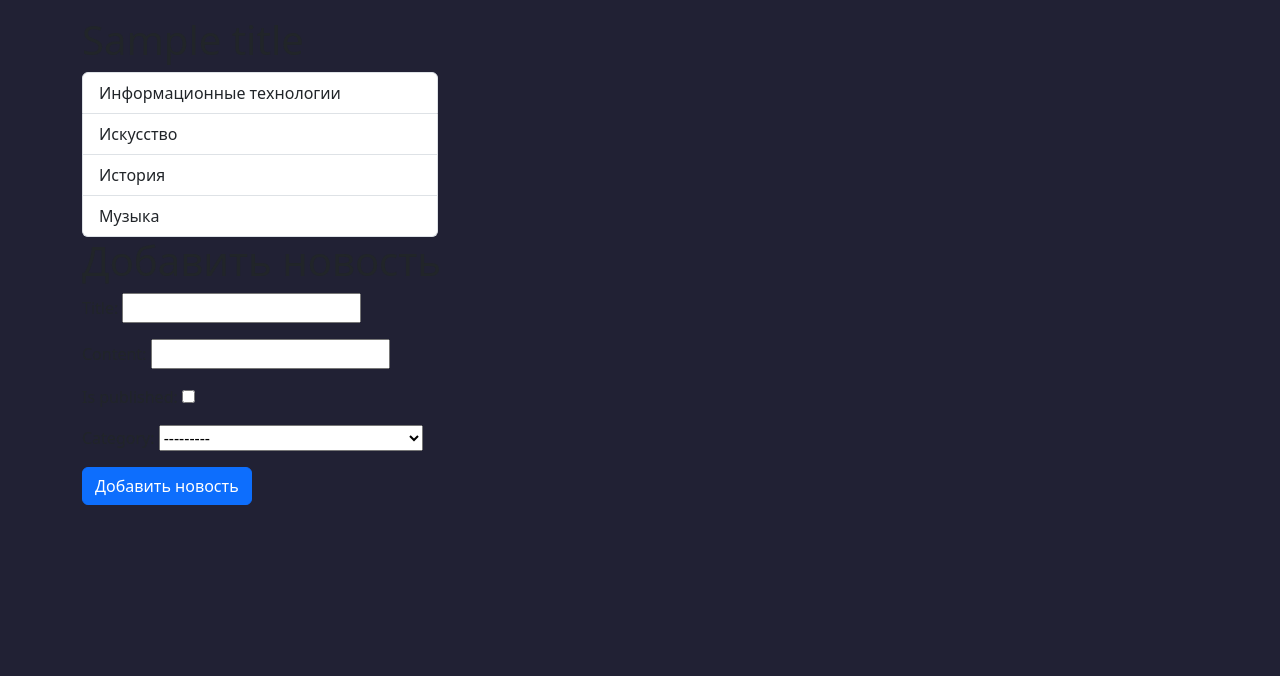
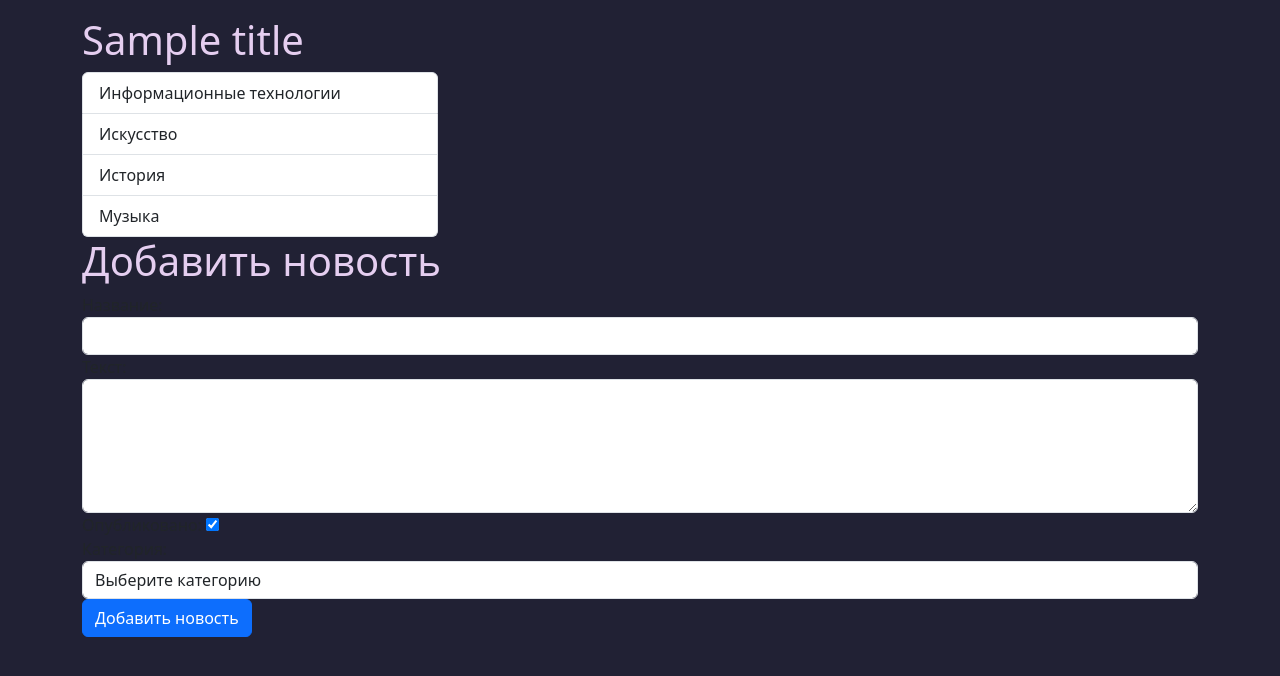
Before and after one commit to NorthernBlow/AudioStream, a Django app: template mysite/news/templates/news/add_news.html in a window 1280 px wide. Shown: the part 56-732 px from the top of the page. Run offline with Django 4.2, Linux system fonts and the light colour scheme; data comes from the database, SQL or seed files in the repository; both versions use the stored data as it was after the commit; the template is opened without the code that fills it: values that come from a table or form of the project are taken from there, most other values are stand-ins (such as "Sample title", 1, 10 or a date in 2020); some libraries are stand-ins or nearby versions.

Commit message:
сделал формы и настроил их сохранение в БД

```diff
--- a/mysite/mysite/static/css/style.css
+++ b/mysite/mysite/static/css/style.css
@@ -1,3 +1,12 @@
 body{
      background-color: #212134;
 }
+.form-label {
+	color: #e5cef0;
+}
+p {
+	text-shadow: 1px 1px #fff;
+}
+h1 {
+    color: #e5cef0
+}
--- a/mysite/news/forms.py
+++ b/mysite/news/forms.py
@@ -3,7 +3,9 @@ from .models import Category
 
 
 class NewsForm(forms.Form):
-    title = forms.CharField(max_length=150)
-    content = forms.CharField()
-    is_published = forms.BooleanField()
-    category = forms.ModelChoiceField(queryset=Category.objects.all())
+    title = forms.CharField(max_length=150, label='Название', widget=forms.TextInput(attrs={"class": "form-control"}))
+    content = forms.CharField(label='Текст', required=False, widget=forms.Textarea(attrs={"class": "form-control",
+                                                                                          "rows": 5}))
+    is_published = forms.BooleanField(label='Опубликовано', initial=True)
+    category = forms.ModelChoiceField(empty_label='Выберите категорию', label='Категория', queryset=Category.objects.all(),
+                                      widget=forms.Select(attrs={"class": "form-control"}))
--- a/mysite/news/templates/news/add_news.html
+++ b/mysite/news/templates/news/add_news.html
@@ -15,7 +15,55 @@
 
 <form action="{% url 'add_news' %}" method="post">
     {% csrf_token %}
+
+    {% comment %}
     {{ form.as_p }}
+    {% endcomment %}
+ {% comment %}
+    {{ form.non_field.errors }}
+      <div class="form-group">
+    <label for="{{ form.title.id_for_label }}" class="form-label">Название: </label>
+          {{ form.title }}
+          <div class="invalid-feedback">
+              {{ form.title.errors }}
+          </div>
+  </div>
+<br>
+    <div class="form-group">
+    <label for="{{ form.content.id_for_label }}" class="form-label">Текст </label>
+          {{ form.content }}
+          <div class="invalid-feedback">
+              {{ form.content.errors }}
+          </div>
+  </div>
+<br>
+    <div class="form-group">
+    <label for="{{ form.is_published.id_for_label }}" class="form-label">Опубликовано </label>
+          {{ form.is_published }}
+          <div class="invalid-feedback">
+              {{ form.is_published.errors }}
+          </div>
+  </div>
+<br>
+    <div class="form-group">
+    <label for="{{ form.category.id_for_label }}" class="form-label">Категории </label>
+          {{ form.category }}
+          <div class="invalid-feedback">
+              {{ form.category.errors }}
+          </div>
+  </div>
+<br>
+    {% endcomment %}
+
+    {% for field in form %}
+ <div class="form-group">
+     {{ field.label_tag }}
+     {{ field }}
+      <div class="invalid-feedback">
+              {{ form.category.errors }}
+          </div>
+ </div>
+    {% endfor %}
     <button type="submit" class="btn btn-primary btn-block"> Добавить новость </button>
 </form>
 
--- a/mysite/news/urls.py
+++ b/mysite/news/urls.py
@@ -2,7 +2,7 @@ from django.urls import path
 from .views import index, get_category, view_news, add_news
 
 urlpatterns = [
-    path('', index),
+    path('', index, name='home'),
     path('category/<int:category_id>/', get_category, name='category'),
     path('news/<int:news_id>/', view_news, name='view_news'),
     path('news/add-news', add_news, name='add_news'),
```
Also changed, not shown: mysite/news/views.py (+6 -3 lines), mysite/db.sqlite3, 1 other file.
